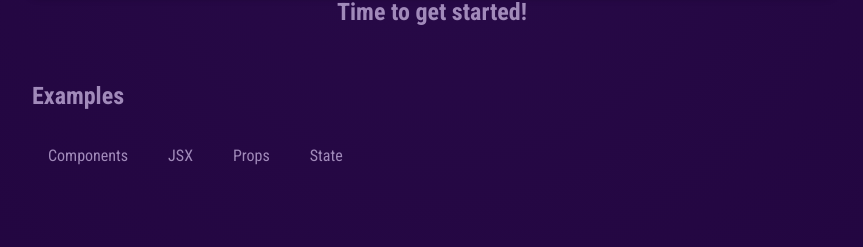
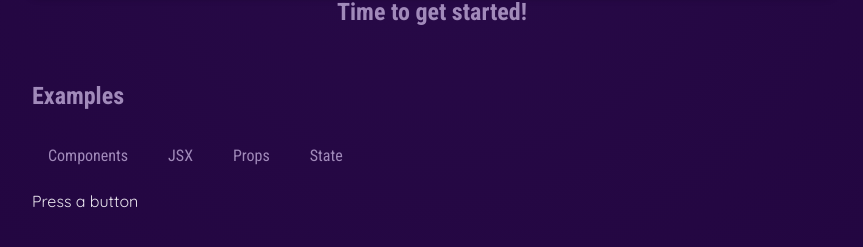
Before and after one commit to Faizan-glitch-os/first-react-project, a React (Vite) app: page / in a window 1280 px wide. Shown: the part 785-1032 px from the top of the page, without its empty margins (208-1071 px from the left). Built offline with nearby package versions, Linux system fonts and the light colour scheme.

Commit message:
using useState for dynamic content

```diff
--- a/src/App.jsx
+++ b/src/App.jsx
@@ -3,11 +3,17 @@ import Header from "./components/header.jsx";
 import CoreConcept from "./components/core-components.jsx";
 import TabButton from "./components/tab-button.jsx";
 
-function clickHandler(buttonName) {
-  console.log(`Button clicked: ${buttonName}`);
-}
+import { useState } from "react";
+
+let tabContent = "Press a button";
 
 function App() {
+  const [tabContent, setTabContent] = useState("Press a button");
+
+  function clickHandler(buttonName) {
+    setTabContent(`You clicked the ${buttonName} button!`);
+    console.log(`Button clicked: ${buttonName}`);
+  }
   return (
     <div>
       <Header />
@@ -53,6 +59,7 @@ function App() {
               State
             </TabButton>
           </menu>
+          {tabContent}
         </section>
       </main>
     </div>
```
